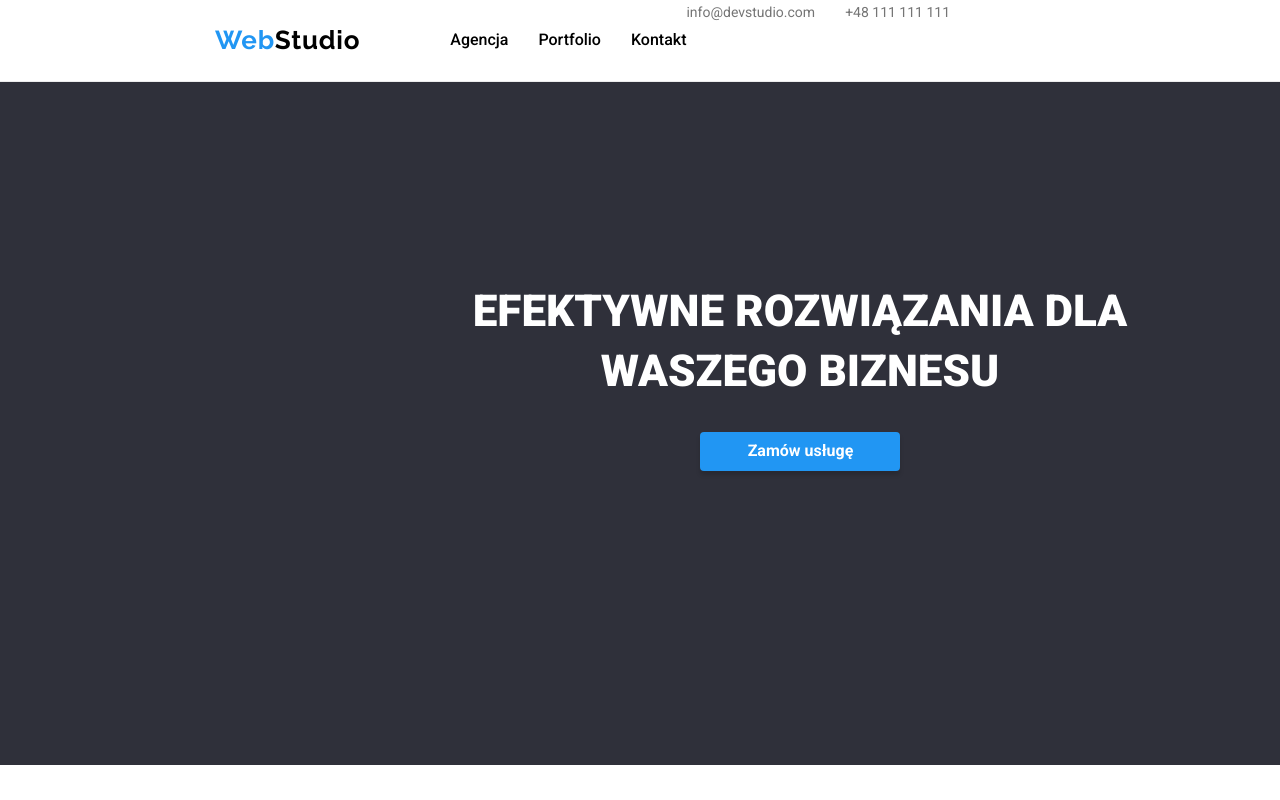
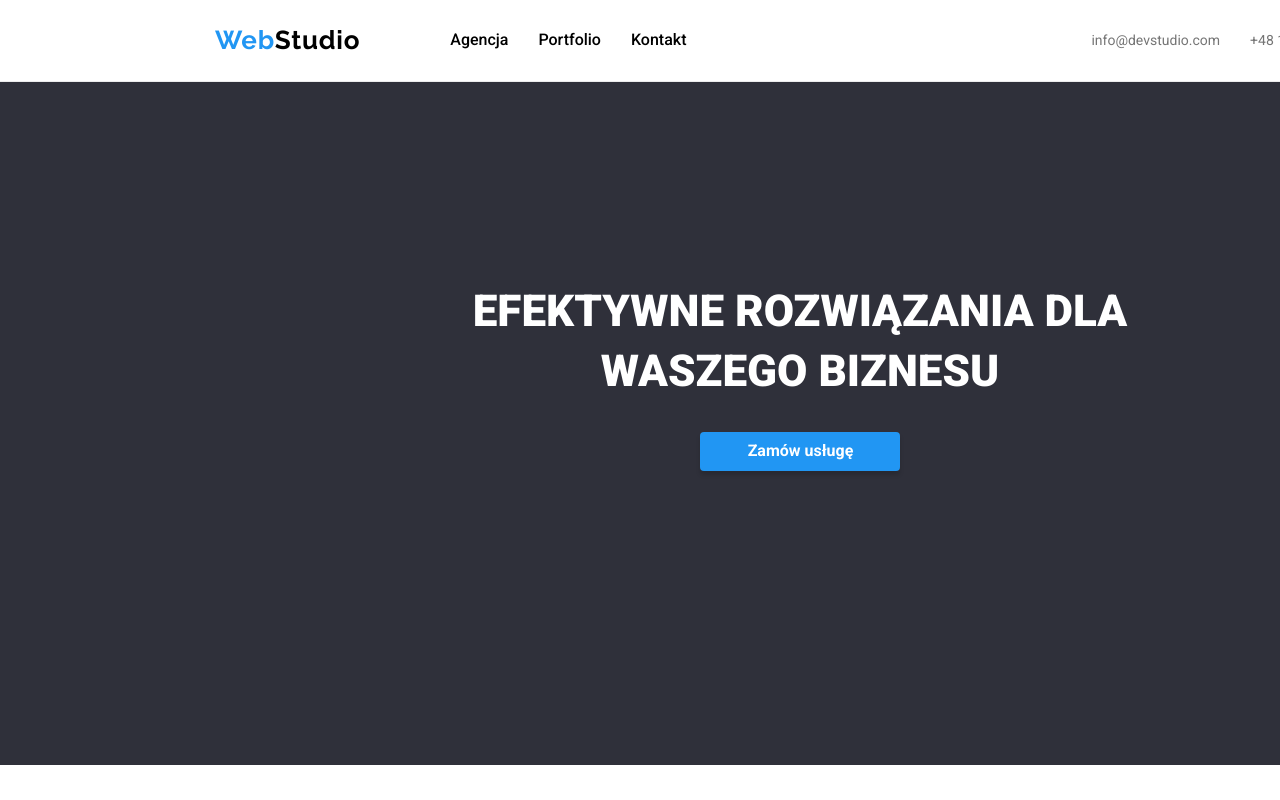
Before and after one commit to JonnaSuch/goit-markup-hw-03, a plain HTML site: page index.html in a window 1280 px wide. Shown: the top 800 px of the page. Drawn offline with nearby package versions, Linux system fonts and the light colour scheme.

Commit message:
Zmiany.
Zmiany w header

```diff
--- a/css/styles.css
+++ b/css/styles.css
@@ -68,6 +68,7 @@ a:focus {
 .menu-style {
   display: flex;
   justify-content: space-between;
+  width: 100%;
 }
 .nav-menu {
   display: flex;
@@ -118,7 +119,10 @@ button:hover {
   font-size: 14px;
   line-height: 24px;
 }
-
+.contact-list {
+  display: flex;
+  align-items: center;
+}
 .logo {
   margin-right: 90px;
   font-family: Raleway;
```
